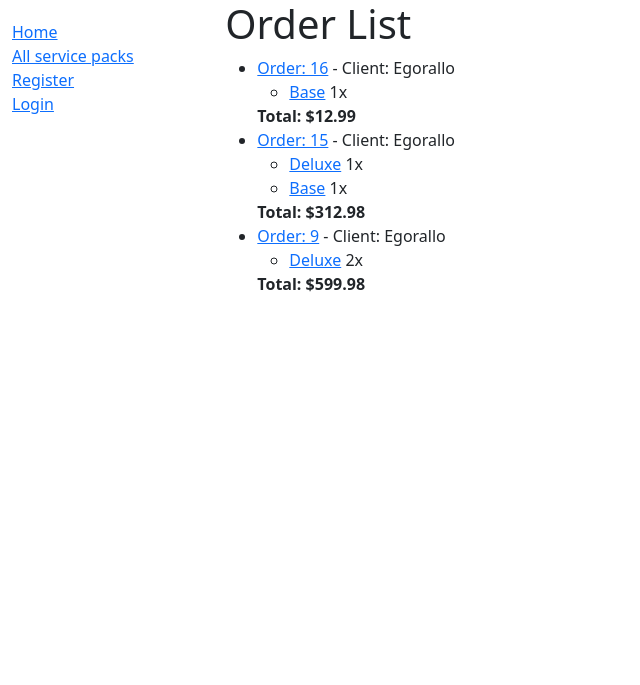
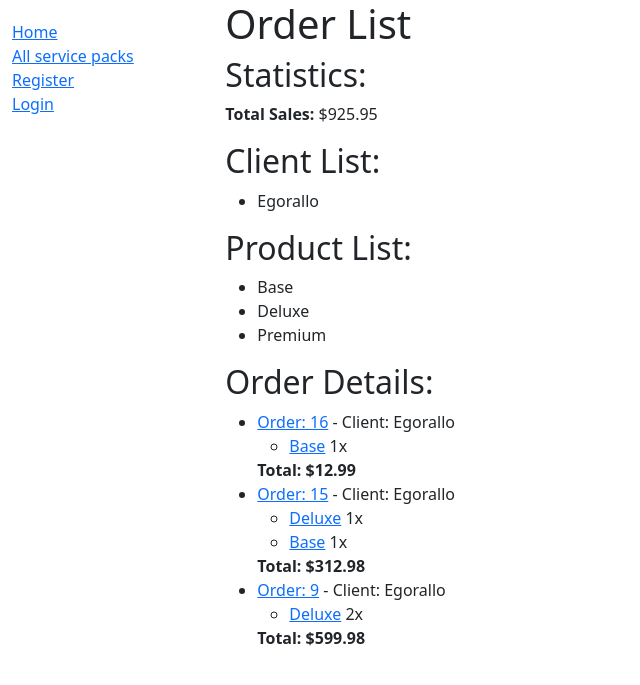
Before and after one commit to Egorallo/PythonLabs, a Django app: page /order/orders/ in a window 1280 px wide. Shown: the top 685 px of the page, without its empty margins (0-640 px from the left). Run offline with Django 4.2, Linux system fonts and the light colour scheme; data comes from the database, SQL or seed files in the repository; both versions use the stored data as it was after the commit.

Commit message:
total cost of orders

```diff
--- a/Lab4/order/templates/order/order_list.html
+++ b/Lab4/order/templates/order/order_list.html
@@ -2,6 +2,39 @@
 
 {% block content %}
     <h1>Order List</h1>
+
+    <h2>Statistics:</h2>
+    <p>
+        <strong>Total Sales:</strong> ${{ total_sales }}
+    </p>
+
+    <h2>Client List:</h2>
+    {% if client_list %}
+        <ul>
+            {% for client in client_list %}
+                <li>{{ client }}</li>
+            {% empty %}
+                <li>No clients found.</li>
+            {% endfor %}
+        </ul>
+    {% else %}
+        <p>There are no clients.</p>
+    {% endif %}
+
+    <h2>Product List:</h2>
+    {% if product_list %}
+        <ul>
+            {% for product in product_list %}
+                <li>{{ product.naming }}</li>
+            {% empty %}
+                <li>No products found.</li>
+            {% endfor %}
+        </ul>
+    {% else %}
+        <p>There are no products.</p>
+    {% endif %}
+
+    <h2>Order Details:</h2>
     {% if order_list %}
         <ul>
             {% for order in order_list %}
@@ -11,15 +44,12 @@
                     <ul>
                         {% for item in order.items.all %}
                             <li>
-
                                 <a href="{{ item.servicepack.get_absolute_url }}">{{ item.servicepack.naming }}</a>
                                 <a>{{ item.quantity }}x</a>
-
                             </li>
                         {% empty %}
                             <li>No service packs selected.</li>
                         {% endfor %}
-
                     </ul>
                     <a style="font-weight: bold">Total: ${{ order.get_total_cost }} </a>
                 </li>
--- a/Lab4/order/views.py
+++ b/Lab4/order/views.py
@@ -1,6 +1,8 @@
+from django.db.models import Sum
 from django.shortcuts import render
 from django.views import generic
 
+from cleaning.models import ServicePack
 from .models import OrderItem
 from cart.cart import Cart
 # from cleaning.models import Client
@@ -23,7 +25,6 @@ def order_create(request):
                                      quantity=item['quantity'])
             item['servicepack'].purchase_count += item['quantity']
             item['servicepack'].save()
-
         cart.clear()
         return render(request, 'order/created.html',
                       {'order': order})
@@ -34,6 +35,26 @@ def order_create(request):
 
 class OrderListView(generic.ListView):
     model = Order
+    template_name = 'order/order_list.html'
+
+    def get_context_data(self, **kwargs):
+        context = super().get_context_data(**kwargs)
+
+        # Retrieve the list of clients and products in alphabetical order
+        client_list = Order.objects.order_by('client').values_list('client', flat=True).distinct()
+        product_list = ServicePack.objects.order_by('naming')
+
+        # Calculate the total sales amount and iterate through each order to get total cost
+        total_sales = 0
+        order_list = self.get_queryset()
+        for order in order_list:
+            total_sales += order.get_total_cost()
+
+        context['client_list'] = client_list
+        context['product_list'] = product_list
+        context['total_sales'] = total_sales
+
+        return context
 
 
 class OrderDetailView(generic.DetailView):
```
Also changed, not shown: Lab4/db.sqlite3.
